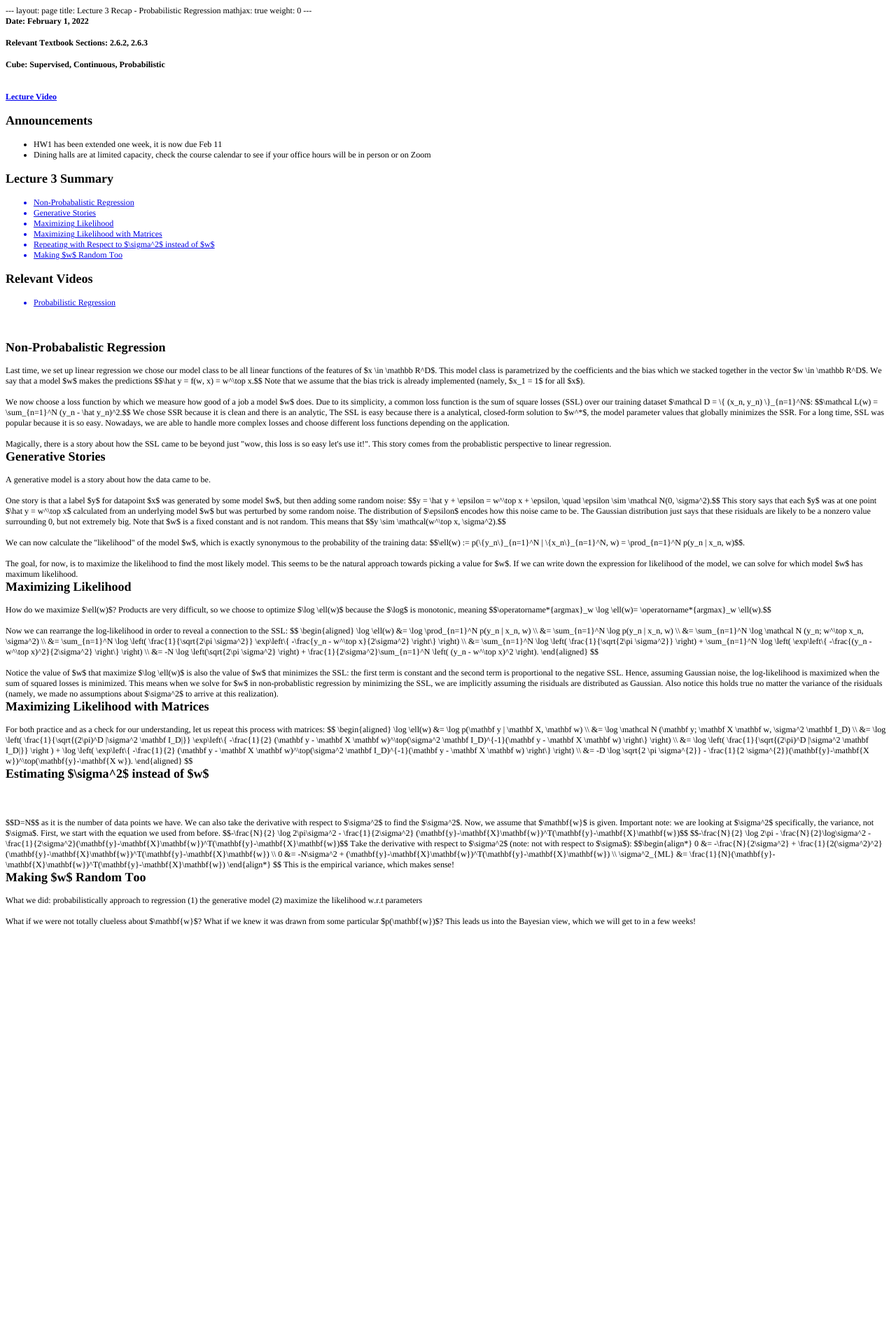
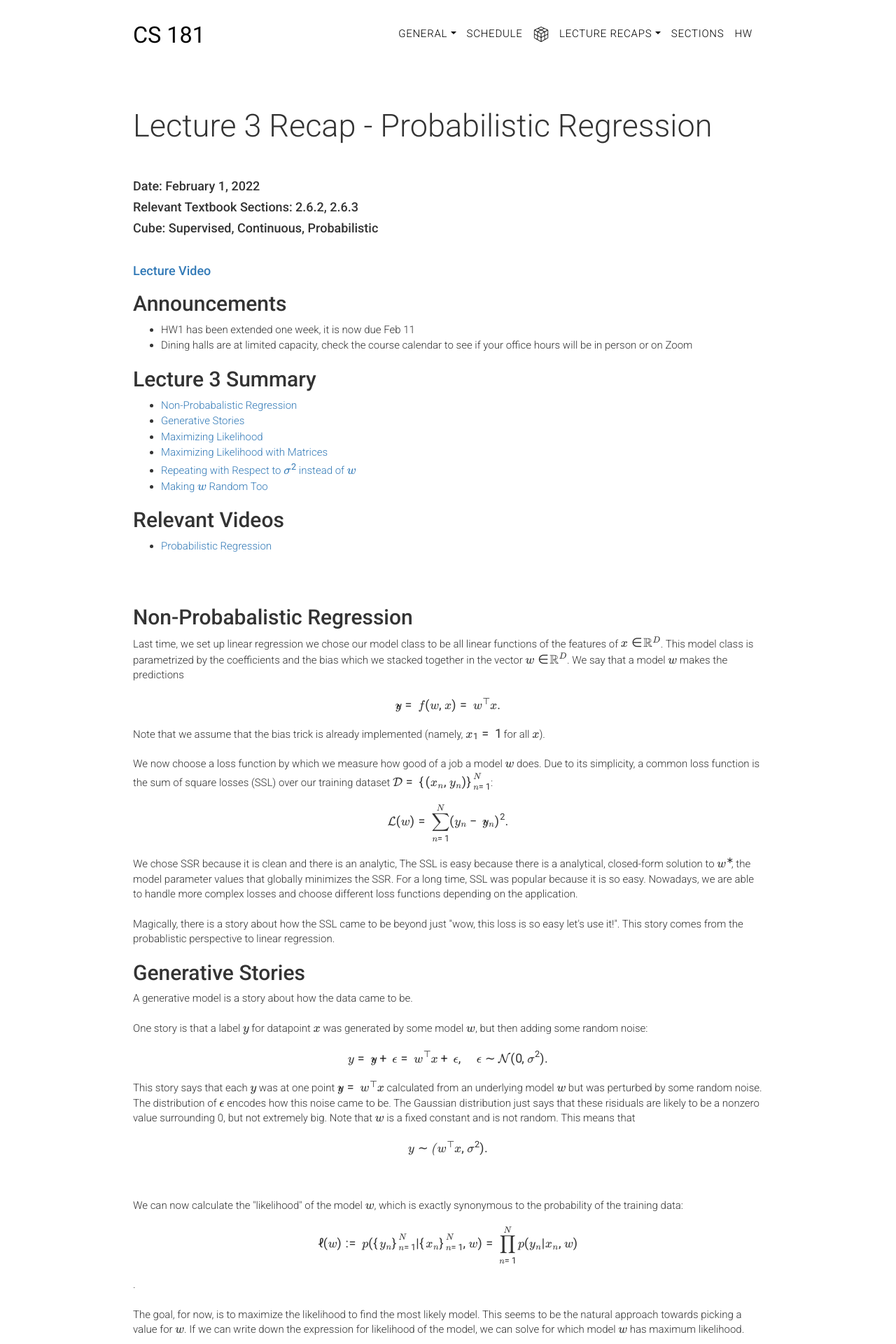
Before and after one commit to harvard-ml-courses/cs181-web, a Jekyll site: the page built from recaps/lec3.html, in a window 1280 px wide. Shown: the top 1920 px of the page at 70% size. Built offline with Jekyll 4.4.1, drawn with Linux system fonts in a browser that asks for light colours; formulas are drawn with MathJax 3; before the commit the page ends 1347 px from its top, so only the background shows below that; some of the changed text lies outside the part shown.

Commit message:
Reverted back to previous commit

```diff
--- a/recaps/lec3.html
+++ b/recaps/lec3.html
@@ -1,91 +1,145 @@
-<!DOCTYPE html PUBLIC "-//W3C//DTD HTML 4.01//EN" "http://www.w3.org/TR/html4/strict.dtd">
-<html>
-<head>
-  <meta http-equiv="Content-Type" content="text/html; charset=utf-8">
-  <meta http-equiv="Content-Style-Type" content="text/css">
-  <title></title>
-  <meta name="Generator" content="Cocoa HTML Writer">
-  <meta name="CocoaVersion" content="2022.6">
-  <style type="text/css">
-    p.p1 {margin: 0.0px 0.0px 0.0px 0.0px; font: 12.0px Times; color: #000000; -webkit-text-stroke: #000000}
-    li.li1 {margin: 0.0px 0.0px 0.0px 0.0px; font: 12.0px Times; color: #000000; -webkit-text-stroke: #000000}
-    li.li5 {margin: 0.0px 0.0px 0.0px 0.0px; font: 12.0px Times; color: #0000e3; -webkit-text-stroke: #0000e3}
-    li.li6 {margin: 0.0px 0.0px 0.0px 0.0px; font: 12.0px Times; color: #0000e3; -webkit-text-stroke: #000000}
-    span.s1 {font-kerning: none}
-    span.s2 {text-decoration: underline ; font-kerning: none}
-    span.s3 {-webkit-text-stroke: 0px #000000}
-    span.s4 {text-decoration: underline ; font-kerning: none; color: #0000e3}
-    ul.ul1 {list-style-type: disc}
-  </style>
-</head>
-<body>
-<p class="p1"><span class="s1">--- layout: page title: Lecture 3 Recap - Probabilistic Regression mathjax: true weight: 0 ---</span></p>
-<h4 style="margin: 0.0px 0.0px 16.0px 0.0px; font: 12.0px Times; color: #000000; -webkit-text-stroke: #000000"><span class="s1"><b>Date: February 1, 2022</b></span></h4>
-<h4 style="margin: 0.0px 0.0px 16.0px 0.0px; font: 12.0px Times; color: #000000; -webkit-text-stroke: #000000"><span class="s1"><b>Relevant Textbook Sections: 2.6.2, 2.6.3</b></span></h4>
-<h4 style="margin: 0.0px 0.0px 16.0px 0.0px; font: 12.0px Times; color: #000000; -webkit-text-stroke: #000000"><span class="s1"><b>Cube: Supervised, Continuous, Probabilistic</b></span></h4>
-<p class="p1"><span class="s1"><br>
-</span></p>
-<h4 style="margin: 0.0px 0.0px 16.0px 0.0px; font: 12.0px Times; color: #0000e9; -webkit-text-stroke: #0000e3"><span class="s2"><a href="https://canvas.harvard.edu/courses/100256/external_tools/38806"><b>Lecture Video</b></a></span></h4>
-<h2 style="margin: 0.0px 0.0px 14.9px 0.0px; font: 18.0px Times; color: #000000; -webkit-text-stroke: #000000"><span class="s1"><b>Announcements</b></span></h2>
-<ul class="ul1">
-  <li class="li1"><span class="s3"></span><span class="s1">HW1 has been extended one week, it is now due Feb 11</span></li>
-  <li class="li1"><span class="s3"></span><span class="s1">Dining halls are at limited capacity, check the course calendar to see if your office hours will be in person or on Zoom</span></li>
-</ul>
-<h2 style="margin: 0.0px 0.0px 14.9px 0.0px; font: 18.0px Times; color: #000000; -webkit-text-stroke: #000000"><span class="s1"><b>Lecture 3 Summary</b></span></h2>
-<ul class="ul1">
-  <li class="li5"><span class="s3"></span><span class="s2">Non-Probabalistic Regression</span></li>
-  <li class="li5"><span class="s3"></span><span class="s2">Generative Stories</span></li>
-  <li class="li5"><span class="s3"></span><span class="s2">Maximizing Likelihood</span></li>
-  <li class="li5"><span class="s3"></span><span class="s2">Maximizing Likelihood with Matrices</span></li>
-  <li class="li5"><span class="s3"></span><span class="s2">Repeating with Respect to $\sigma^2$ instead of $w$</span></li>
-  <li class="li5"><span class="s3"></span><span class="s2">Making $w$ Random Too</span></li>
-</ul>
-<h2 style="margin: 0.0px 0.0px 14.9px 0.0px; font: 18.0px Times; color: #000000; -webkit-text-stroke: #000000"><span class="s1"><b>Relevant Videos</b></span></h2>
-<ul class="ul1">
-  <li class="li6"><span class="s3"><a href="https://www.youtube.com/watch?v=LfRaZu5_Q14&amp;list=PLrH1CxyJ7Vqb-pHzfUClJNXBDAKajHE74&amp;index=4&amp;t=0s"><span class="s4">Probabilistic Regression</span></a></span></li>
-</ul>
-<p class="p1"><span class="s1"><br>
-</span></p>
-<p class="p1"><span class="s1"><br>
-</span></p>
-<h2 style="margin: 0.0px 0.0px 14.9px 0.0px; font: 18.0px Times; color: #000000; -webkit-text-stroke: #000000"><span class="s1"><b>Non-Probabalistic Regression</b></span></h2>
-<p class="p1"><span class="s1">Last time, we set up linear regression we chose our model class to be all linear functions of the features of $x \in \mathbb R^D$. This model class is parametrized by the coefficients and the bias which we stacked together in the vector $w \in \mathbb R^D$. We say that a model $w$ makes the predictions $$\hat y = f(w, x) = w^\top x.$$ Note that we assume that the bias trick is already implemented (namely, $x_1 = 1$ for all $x$).<span class="Apple-converted-space"> </span></span></p>
-<p class="p1"><span class="s1"><br>
-</span></p>
-<p class="p1"><span class="s1">We now choose a loss function by which we measure how good of a job a model $w$ does. Due to its simplicity, a common loss function is the sum of square losses (SSL) over our training dataset $\mathcal D = \{ (x_n, y_n) \}_{n=1}^N$: $$\mathcal L(w) = \sum_{n=1}^N (y_n - \hat y_n)^2.$$ We chose SSR because it is clean and there is an analytic, The SSL is easy because there is a analytical, closed-form solution to $w^*$, the model parameter values that globally minimizes the SSR. For a long time, SSL was popular because it is so easy. Nowadays, we are able to handle more complex losses and choose different loss functions depending on the application.<span class="Apple-converted-space"> </span></span></p>
-<p class="p1"><span class="s1"><br>
-</span></p>
-<p class="p1"><span class="s1">Magically, there is a story about how the SSL came to be beyond just "wow, this loss is so easy let's use it!". This story comes from the probablistic perspective to linear regression.</span></p>
-<h2 style="margin: 0.0px 0.0px 14.9px 0.0px; font: 18.0px Times; color: #000000; -webkit-text-stroke: #000000"><span class="s1"><b>Generative Stories</b></span></h2>
-<p class="p1"><span class="s1">A generative model is a story about how the data came to be.<span class="Apple-converted-space"> </span></span></p>
-<p class="p1"><span class="s1"><br>
-</span></p>
-<p class="p1"><span class="s1">One story is that a label $y$ for datapoint $x$ was generated by some model $w$, but then adding some random noise: $$y = \hat y + \epsilon = w^\top x + \epsilon, \quad \epsilon \sim \mathcal N(0, \sigma^2).$$ This story says that each $y$ was at one point $\hat y = w^\top x$ calculated from an underlying model $w$ but was perturbed by some random noise. The distribution of $\epsilon$ encodes how this noise came to be. The Gaussian distribution just says that these risiduals are likely to be a nonzero value surrounding 0, but not extremely big. Note that $w$ is a fixed constant and is not random. This means that $$y \sim \mathcal(w^\top x, \sigma^2).$$<span class="Apple-converted-space"> </span></span></p>
-<p class="p1"><span class="s1"><br>
-</span></p>
-<p class="p1"><span class="s1">We can now calculate the "likelihood" of the model $w$, which is exactly synonymous to the probability of the training data: $$\ell(w) := p(\{y_n\}_{n=1}^N | \{x_n\}_{n=1}^N, w) = \prod_{n=1}^N p(y_n | x_n, w)$$.<span class="Apple-converted-space"> </span></span></p>
-<p class="p1"><span class="s1"><br>
-</span></p>
-<p class="p1"><span class="s1">The goal, for now, is to maximize the likelihood to find the most likely model. This seems to be the natural approach towards picking a value for $w$. If we can write down the expression for likelihood of the model, we can solve for which model $w$ has maximum likelihood.</span></p>
-<h2 style="margin: 0.0px 0.0px 14.9px 0.0px; font: 18.0px Times; color: #000000; -webkit-text-stroke: #000000"><span class="s1"><b>Maximizing Likelihood</b></span></h2>
-<p class="p1"><span class="s1">How do we maximize $\ell(w)$? Products are very difficult, so we choose to optimize $\log \ell(w)$ because the $\log$ is monotonic, meaning $$\operatorname*{argmax}_w \log \ell(w)= \operatorname*{argmax}_w \ell(w).$$<span class="Apple-converted-space"> </span></span></p>
-<p class="p1"><span class="s1"><br>
-</span></p>
-<p class="p1"><span class="s1">Now we can rearrange the log-likelihood in order to reveal a connection to the SSL: $$ \begin{aligned} \log \ell(w) &amp;= \log \prod_{n=1}^N p(y_n | x_n, w) \\ &amp;= \sum_{n=1}^N \log p(y_n | x_n, w) \\ &amp;= \sum_{n=1}^N \log \mathcal N (y_n; w^\top x_n, \sigma^2) \\ &amp;= \sum_{n=1}^N \log \left( \frac{1}{\sqrt{2\pi \sigma^2}} \exp\left\{ -\frac{y_n - w^\top x}{2\sigma^2} \right\} \right) \\ &amp;= \sum_{n=1}^N \log \left( \frac{1}{\sqrt{2\pi \sigma^2}} \right) + \sum_{n=1}^N \log \left( \exp\left\{ -\frac{(y_n - w^\top x)^2}{2\sigma^2} \right\} \right) \\ &amp;= -N \log \left(\sqrt{2\pi \sigma^2} \right) + \frac{1}{2\sigma^2}\sum_{n=1}^N \left( (y_n - w^\top x)^2 \right). \end{aligned} $$<span class="Apple-converted-space"> </span></span></p>
-<p class="p1"><span class="s1"><br>
-</span></p>
-<p class="p1"><span class="s1">Notice the value of $w$ that maximize $\log \ell(w)$ is also the value of $w$ that minimizes the SSL: the first term is constant and the second term is proportional to the negative SSL. Hence, assuming Gaussian noise, the log-likelihood is maximized when the sum of squared losses is minimized. This means when we solve for $w$ in non-probablistic regression by minimizing the SSL, we are implicitly assuming the risiduals are distributed as Gaussian. Also notice this holds true no matter the variance of the risiduals (namely, we made no assumptions about $\sigma^2$ to arrive at this realization).</span></p>
-<h2 style="margin: 0.0px 0.0px 14.9px 0.0px; font: 18.0px Times; color: #000000; -webkit-text-stroke: #000000"><span class="s1"><b>Maximizing Likelihood with Matrices</b></span></h2>
-<p class="p1"><span class="s1">For both practice and as a check for our understanding, let us repeat this process with matrices: $$ \begin{aligned} \log \ell(w) &amp;= \log p(\mathbf y | \mathbf X, \mathbf w) \\ &amp;= \log \mathcal N (\mathbf y; \mathbf X \mathbf w, \sigma^2 \mathbf I_D) \\ &amp;= \log \left( \frac{1}{\sqrt{(2\pi)^D |\sigma^2 \mathbf I_D|}} \exp\left\{ -\frac{1}{2} (\mathbf y - \mathbf X \mathbf w)^\top(\sigma^2 \mathbf I_D)^{-1}(\mathbf y - \mathbf X \mathbf w) \right\} \right) \\ &amp;= \log \left( \frac{1}{\sqrt{(2\pi)^D |\sigma^2 \mathbf I_D|}} \right ) + \log \left( \exp\left\{ -\frac{1}{2} (\mathbf y - \mathbf X \mathbf w)^\top(\sigma^2 \mathbf I_D)^{-1}(\mathbf y - \mathbf X \mathbf w) \right\} \right) \\ &amp;= -D \log \sqrt{2 \pi \sigma^{2}} - \frac{1}{2 \sigma^{2}}(\mathbf{y}-\mathbf{X w})^\top(\mathbf{y}-\mathbf{X w}). \end{aligned} $$</span></p>
-<h2 style="margin: 0.0px 0.0px 14.9px 0.0px; font: 18.0px Times; color: #000000; -webkit-text-stroke: #000000"><span class="s1"><b>Estimating $\sigma^2$ instead of $w$</b></span></h2>
-<h2 style="margin: 0.0px 0.0px 14.9px 0.0px; font: 18.0px Times; color: #000000; -webkit-text-stroke: #000000; min-height: 23.0px"><span class="s1"></span><br></h2>
-<p class="p1"><span class="s1">$$D=N$$ as it is the number of data points we have. We can also take the derivative with respect to $\sigma^2$ to find the $\sigma^2$. Now, we assume that $\mathbf{w}$ is given. Important note: we are looking at $\sigma^2$ specifically, the variance, not $\sigma$. First, we start with the equation we used from before. $$-\frac{N}{2} \log 2\pi\sigma^2 - \frac{1}{2\sigma^2} (\mathbf{y}-\mathbf{X}\mathbf{w})^T(\mathbf{y}-\mathbf{X}\mathbf{w})$$ $$-\frac{N}{2} \log 2\pi - \frac{N}{2}\log\sigma^2 -\frac{1}{2\sigma^2}(\mathbf{y}-\mathbf{X}\mathbf{w})^T(\mathbf{y}-\mathbf{X}\mathbf{w})$$ Take the derivative with respect to $\sigma^2$ (note: not with respect to $\sigma$): $$\begin{align*} 0 &amp;= -\frac{N}{2\sigma^2} + \frac{1}{2(\sigma^2)^2}(\mathbf{y}-\mathbf{X}\mathbf{w})^T(\mathbf{y}-\mathbf{X}\mathbf{w}) \\ 0 &amp;= -N\sigma^2 + (\mathbf{y}-\mathbf{X}\mathbf{w})^T(\mathbf{y}-\mathbf{X}\mathbf{w}) \\ \sigma^2_{ML} &amp;= \frac{1}{N}(\mathbf{y}-\mathbf{X}\mathbf{w})^T(\mathbf{y}-\mathbf{X}\mathbf{w}) \end{align*} $$ This is the empirical variance, which makes sense!</span></p>
-<h2 style="margin: 0.0px 0.0px 14.9px 0.0px; font: 18.0px Times; color: #000000; -webkit-text-stroke: #000000"><span class="s1"><b>Making $w$ Random Too</b></span></h2>
-<p class="p1"><span class="s1">What we did: probabilistically approach to regression (1) the generative model (2) maximize the likelihood w.r.t parameters<span class="Apple-converted-space"> </span></span></p>
-<p class="p1"><span class="s1"><br>
-</span></p>
-<p class="p1"><span class="s1">What if we were not totally clueless about $\mathbf{w}$? What if we knew it was drawn from some particular $p(\mathbf{w})$? This leads us into the Bayesian view, which we will get to in a few weeks!<span class="Apple-converted-space"> </span></span></p>
-<p class="p1"><span class="s1"><br>
-</span></p>
-</body>
-</html>
+---
+layout: page
+title: Lecture 3 Recap - Probabilistic Regression
+mathjax: true
+weight: 0
+---
+
+<section class="main-container text">
+    <div class="main">
+      <h4>Date: February 1, 2022</h4>
+      <h4>Relevant Textbook Sections: 2.6.2, 2.6.3</h4>
+      <h4>Cube: Supervised, Continuous, Probabilistic</h4>
+
+      <br>
+
+      <h4><a href="https://canvas.harvard.edu/courses/100256/external_tools/38806">Lecture Video</a></h4>
+
+      <h2>Announcements</h2>
+      <ul>
+        <li>HW1 has been extended one week, it is now due Feb 11</li>
+        <li>Dining halls are at limited capacity, check the course calendar to see if your office hours will be in person or on Zoom</li>
+      </ul>
+
+      <h2>Lecture 3 Summary</h2>
+      <ul>
+        <li><a href="#1">Non-Probabalistic Regression</a></li>
+        <li><a href="#2">Generative Stories</a></li>
+        <li><a href="#3">Maximizing Likelihood</a></li>
+        <li><a href="#4">Maximizing Likelihood with Matrices</a></li>
+        <li><a href="#5">Repeating with Respect to $\sigma^2$ instead of $w$</a></li>
+        <li><a href="#6">Making $w$ Random Too</a></li>
+      </ul>
+
+      <h2>Relevant Videos</h2>
+      <ul>
+        <li><a href="https://www.youtube.com/watch?v=LfRaZu5_Q14&list=PLrH1CxyJ7Vqb-pHzfUClJNXBDAKajHE74&index=4&t=0s">Probabilistic Regression</a></li>
+      </ul>
+
+      <br>
+      <br>
+
+      <h2 id="1">Non-Probabalistic Regression</h2>
+      Last time, we set up linear regression we chose our model class to be all linear functions of the features of $x \in \mathbb R^D$. This model class is parametrized by the coefficients and the bias which we stacked together in the vector $w \in \mathbb R^D$. We say that a model $w$ makes the predictions $$\hat y = f(w, x) = w^\top x.$$ Note that we assume that the bias trick is already implemented (namely, $x_1 = 1$ for all $x$).
+
+      <br>
+      <br>
+
+      We now choose a loss function by which we measure how good of a job a model $w$ does. Due to its simplicity, a common loss function is the sum of square losses (SSL) over our training dataset $\mathcal D = \{ (x_n, y_n) \}_{n=1}^N$: $$\mathcal L(w) = \sum_{n=1}^N (y_n - \hat y_n)^2.$$ We chose SSR because it is clean and there is an analytic, The SSL is easy because there is a analytical, closed-form solution to $w^*$, the model parameter values that globally minimizes the SSR. For a long time, SSL was popular because it is so easy. Nowadays, we are able to handle more complex losses and choose different loss functions depending on the application.
+
+      <br>
+      <br>
+
+      Magically, there is a story about how the SSL came to be beyond just "wow, this loss is so easy let's use it!". This story comes from the probablistic perspective to linear regression.
+
+      <h2 id="2">Generative Stories</h2>
+      A generative model is a story about how the data came to be.
+
+      <br>
+      <br>
+
+      One story is that a label $y$ for datapoint $x$ was generated by some model $w$, but then adding some random noise: $$y = \hat y + \epsilon = w^\top x + \epsilon, \quad \epsilon \sim \mathcal N(0, \sigma^2).$$ This story says that each $y$ was at one point $\hat y = w^\top x$ calculated from an underlying model $w$ but was perturbed by some random noise. The distribution of $\epsilon$ encodes how this noise came to be. The Gaussian distribution just says that these risiduals are likely to be a nonzero value surrounding 0, but not extremely big. Note that $w$ is a fixed constant and is not random. This means that $$y \sim \mathcal(w^\top x, \sigma^2).$$
+
+      <br>
+      <br>
+
+      We can now calculate the "likelihood" of the model $w$, which is exactly synonymous to the probability of the training data: $$\ell(w) := p(\{y_n\}_{n=1}^N | \{x_n\}_{n=1}^N, w) = \prod_{n=1}^N p(y_n | x_n, w)$$.
+
+      <br>
+      <br>
+
+      The goal, for now, is to maximize the likelihood to find the most likely model. This seems to be the natural approach towards picking a value for $w$. If we can write down the expression for likelihood of the model, we can solve for which model $w$ has maximum likelihood.
+
+      <h2 id="3">Maximizing Likelihood</h2>
+      How do we maximize $\ell(w)$? Products are very difficult, so we choose to optimize $\log \ell(w)$ because the $\log$ is monotonic, meaning $$\operatorname*{argmax}_w \log \ell(w)= \operatorname*{argmax}_w \ell(w).$$
+
+      <br>
+      <br>
+
+      Now we can rearrange the log-likelihood in order to reveal a connection to the SSL:
+      $$
+      \begin{aligned}
+        \log \ell(w) &= \log  \prod_{n=1}^N p(y_n | x_n, w) \\
+        &= \sum_{n=1}^N \log p(y_n | x_n, w) \\
+        &= \sum_{n=1}^N \log \mathcal N (y_n; w^\top x_n, \sigma^2) \\
+        &= \sum_{n=1}^N \log \left( \frac{1}{\sqrt{2\pi \sigma^2}} \exp\left\{ -\frac{y_n - w^\top x}{2\sigma^2} \right\} \right) \\
+        &= \sum_{n=1}^N \log \left( \frac{1}{\sqrt{2\pi \sigma^2}} \right) + \sum_{n=1}^N \log \left( \exp\left\{ -\frac{(y_n - w^\top x)^2}{2\sigma^2} \right\} \right) \\
+        &= -N \log \left(\sqrt{2\pi \sigma^2} \right) + \frac{1}{2\sigma^2}\sum_{n=1}^N \left( (y_n - w^\top x)^2 \right).
+      \end{aligned}
+      $$
+
+      <br>
+      <br>
+
+      Notice the value of $w$ that maximize $\log \ell(w)$ is also the value of $w$ that minimizes the SSL: the first term is constant and the second term is proportional to the negative SSL. Hence, assuming Gaussian noise, the log-likelihood is maximized when the sum of squared losses is minimized. This means when we solve for $w$ in non-probablistic regression by minimizing the SSL, we are implicitly assuming the risiduals are distributed as Gaussian. Also notice this holds true no matter the variance of the risiduals (namely, we made no assumptions about $\sigma^2$ to arrive at this realization).
+
+
+      <h2 id="4">Maximizing Likelihood with Matrices</h2>
+      For both practice and as a check for our understanding, let us repeat this process with matrices:
+      $$
+      \begin{aligned}
+        \log \ell(w) &= \log  p(\mathbf y | \mathbf X, \mathbf w) \\
+        &= \log \mathcal N (\mathbf y; \mathbf X \mathbf w, \sigma^2 \mathbf I_D) \\
+        &= \log \left( \frac{1}{\sqrt{2\pi |\sigma^2 \mathbf I_D|}} \exp\left\{ -\frac{1}{2} (\mathbf y - \mathbf X \mathbf w)^\top(\sigma^2 \mathbf I_D)^{-1}(\mathbf y - \mathbf X \mathbf w) \right\} \right) \\
+        &= \log \left( \frac{1}{\sqrt{2\pi |\sigma^2 \mathbf I_D|}} \right ) + \log \left( \exp\left\{ -\frac{1}{2} (\mathbf y - \mathbf X \mathbf w)^\top(\sigma^2 \mathbf I_D)^{-1}(\mathbf y - \mathbf X \mathbf w) \right\} \right) \\
+        &= -N \log \sqrt{2 \pi \sigma^{2}} - \frac{1}{2 \sigma^{2}}(\mathbf{y}-\mathbf{X w})^\top(\mathbf{y}-\mathbf{X w}).
+      \end{aligned}
+      $$
+
+      <h2 id="5">Estimating $\sigma^2$ instead of $w$</h2>
+
+      We can also take the derivative with respect to
+      $\sigma^2$ to find the $\sigma^2$. Now, we assume
+      that $\mathbf{w}$ is given. Important note: we are looking at $\sigma^2$ specifically, the variance, not $\sigma$.
+      First, we start with the equation we used from before.
+
+      $$-\frac{N}{2} \log 2\pi\sigma^2 - \frac{1}{2\sigma^2} (\mathbf{y}-\mathbf{X}\mathbf{w})^T(\mathbf{y}-\mathbf{X}\mathbf{w})$$
+
+      $$-\frac{N}{2} \log 2\pi - \frac{N}{2}\log\sigma^2 -\frac{1}{2\sigma^2}(\mathbf{y}-\mathbf{X}\mathbf{w})^T(\mathbf{y}-\mathbf{X}\mathbf{w})$$
+
+      Take the derivative with respect to $\sigma^2$ (note: not with respect to $\sigma$):
+
+      $$\begin{align*}
+      0 &= -\frac{N}{2\sigma^2} + \frac{1}{2(\sigma^2)^2}(\mathbf{y}-\mathbf{X}\mathbf{w})^T(\mathbf{y}-\mathbf{X}\mathbf{w}) \\
+      0 &= -N\sigma^2 + (\mathbf{y}-\mathbf{X}\mathbf{w})^T(\mathbf{y}-\mathbf{X}\mathbf{w}) \\
+      \sigma^2_{ML} &= \frac{1}{N}(\mathbf{y}-\mathbf{X}\mathbf{w})^T(\mathbf{y}-\mathbf{X}\mathbf{w})
+      \end{align*}
+      $$
+
+      This is the empirical variance, which makes sense!
+
+      <h2 id="6">Making $w$ Random Too</h2>
+
+      What we did: probabilistically approach to regression (1) the generative model (2) maximize the
+        likelihood w.r.t parameters
+        <br>
+      	<br>
+      What if we were not totally clueless about $\mathbf{w}$? What if we knew it was
+        drawn from some particular $p(\mathbf{w})$? This leads us into the Bayesian view,
+        which we will get to in a few weeks!
+
+        <br>
+		<br>
+
+    </div>
+</section>
```
